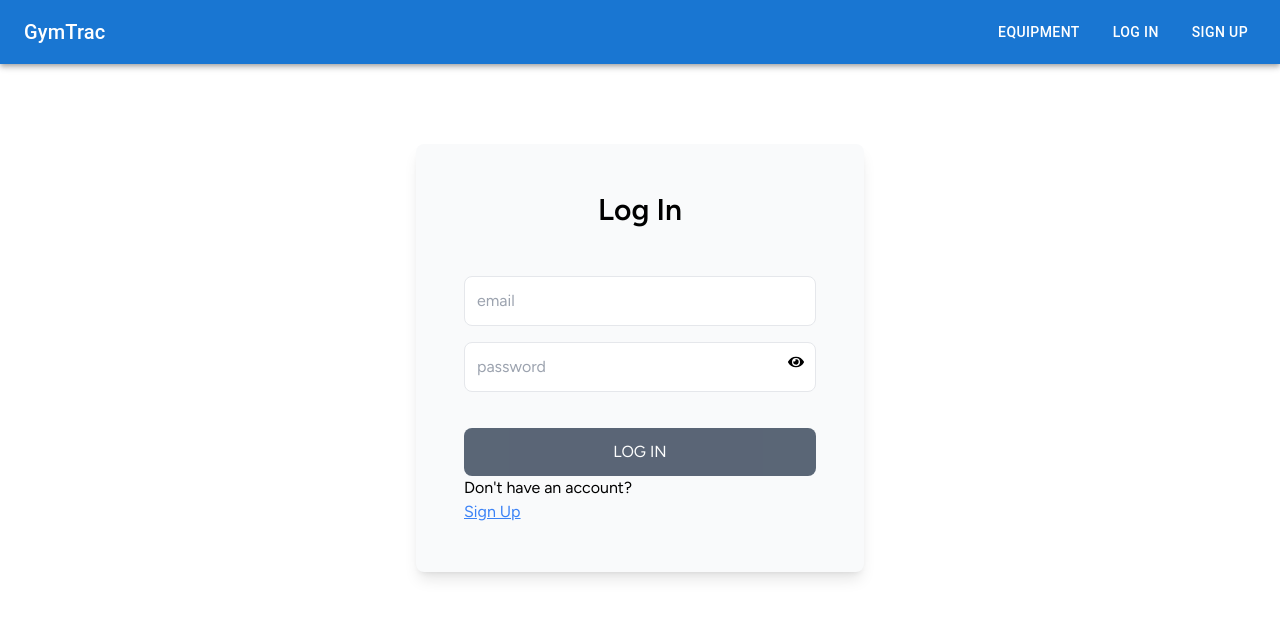
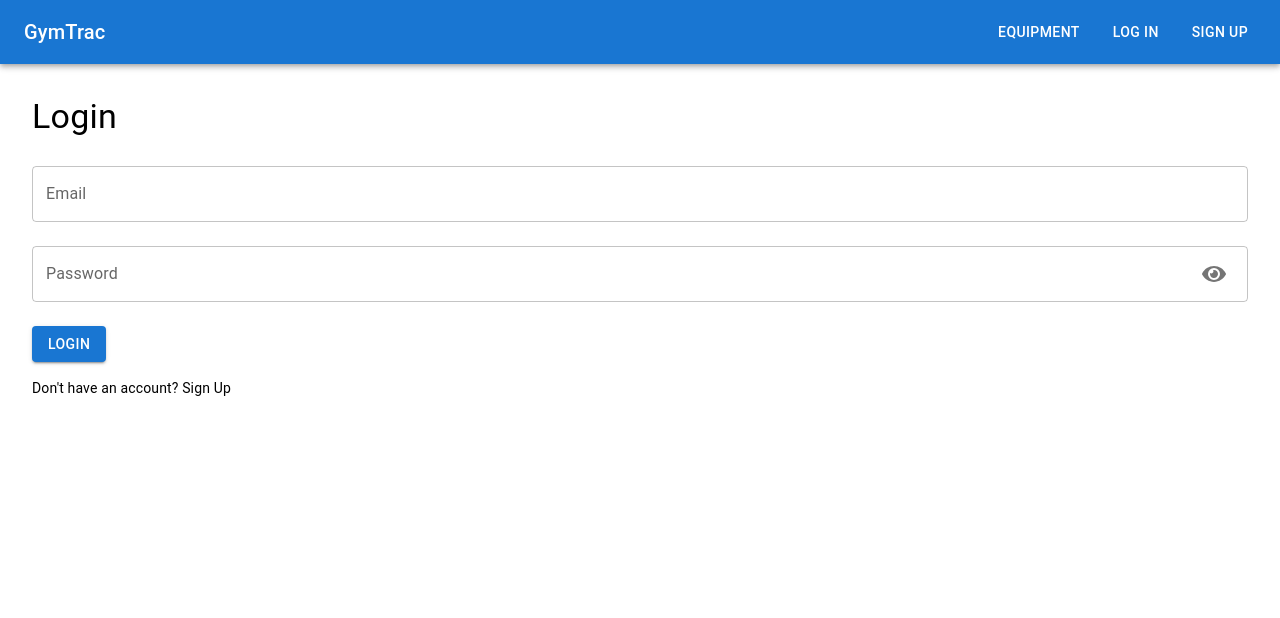
Before and after one commit to pamodl/GMS, a React (Vite) app in the folder front/: page /login in a window 1280 px wide. Shown: the top 618 px of the page. Built offline with nearby package versions, Linux system fonts and the light colour scheme.

Commit message:
Refactor user registration to use 'regNumber' instead of 'studentRegNumber' and add role selection in SignUp; implement private routes for admin access

```diff
--- a/front/src/App.jsx
+++ b/front/src/App.jsx
@@ -1,5 +1,6 @@
 import React from 'react';
-import { Routes, Route, BrowserRouter } from 'react-router-dom';
+import { Routes, Route, BrowserRouter, Navigate } from 'react-router-dom';
+import { useSelector } from 'react-redux';
 import Home from './pages/Home';
 import Login from './pages/Login';
 import SignUp from './pages/SignUp';
@@ -10,6 +11,17 @@ import Header from './components/Header';
 import Profile from './pages/profile';
 import AdminDashboard from './components/AdminDashboard';
 import AdminEquipment from './pages/AdminEquipment';
+
+const PrivateRoute = ({ element, roles, ...rest }) => {
+  const currentUser = useSelector((state) => state.user.currentUser);
+  if (!currentUser) {
+    return <Navigate to="/login" />;
+  }
+  if (roles && !roles.includes(currentUser.role)) {
+    return <Navigate to="/" />;
+  }
+  return element;
+};
 
 export default function App() {
   return (
@@ -23,8 +35,8 @@ export default function App() {
         <Route path="/check-in-out" element={<CheckInOut />} />
         <Route path="/view-equipment" element={<ViewEquipment />} />
         <Route path="/profile" element={<Profile />} />
-        <Route path="/admin" element={<AdminDashboard />} />
-        <Route path="/admin/equipment" element={<AdminEquipment />} />
+        <Route path="/admin" element={<PrivateRoute element={<AdminDashboard />} roles={['admin']} />} />
+        <Route path="/admin/equipment" element={<PrivateRoute element={<AdminEquipment />} roles={['admin']} />} />
       </Routes>
     </BrowserRouter>
   );
--- a/front/src/pages/Login.jsx
+++ b/front/src/pages/Login.jsx
@@ -3,13 +3,15 @@ import { Link, useNavigate } from 'react-router-dom';
 import { FaEye, FaEyeSlash } from 'react-icons/fa';
 import { useDispatch, useSelector } from 'react-redux';
 import { loginStart, loginSuccess, loginFailure } from '../redux/user/userSlice';
+import axios from 'axios';
+import { TextField, Button, Box, Typography, Alert, IconButton, InputAdornment } from '@mui/material';
 
 export default function Login() {
   const [formData, setFormData] = React.useState({
     email: '',
     password: ''
   });
-  const { loading, error} = useSelector((state) => state.user)
+  const { loading, error } = useSelector((state) => state.user);
   const [passwordVisible, setPasswordVisible] = React.useState(false);
   const navigate = useNavigate();
   const dispatch = useDispatch();
@@ -20,95 +22,76 @@ export default function Login() {
 
   const handleChange = (e) => {
     const { id, value } = e.target;
-    setFormData({
-      ...formData,
+    setFormData((prevFormData) => ({
+      ...prevFormData,
       [id]: value
-    });
+    }));
   };
 
-  const handleSubmit = async (e) => {
-    e.preventDefault();
+  const handleLogin = async () => {
+    dispatch(loginStart());
     try {
-      dispatch(loginStart());
-      const res = await fetch('/Back/auth/login', {
-        method: 'POST',
-        headers: {
-          'Content-Type': 'application/json',
-        },
-        body: JSON.stringify(formData),
-      });
-
-      if (!res.ok) {
-        const errorText = await res.text();
-        throw new Error(errorText || 'Something went wrong');
+      const response = await axios.post('/Back/auth/login', formData);
+      if (response.data.user) {
+        dispatch(loginSuccess(response.data.user));
+        if (response.data.user.role === 'admin') {
+          navigate('/admin');
+        } else {
+          navigate('/');
+        }
+      } else {
+        throw new Error('User data is missing in the response');
       }
-
-      const data = await res.json();
-      console.log(data);
-      if (data.success === false) {
-        dispatch(loginFailure(data.message));
-        return;
-      }
-
-      dispatch(loginSuccess(data));
-      navigate('/');
-
     } catch (err) {
-      dispatch(loginFailure(err.message));
+      console.error('Login error:', err.response?.data?.message || err.message);
+      dispatch(loginFailure(err.response?.data?.message || 'Login failed'));
     }
-  }
+  };
 
   return (
-    <div className="min-h-screen flex flex-col items-center">
-      <div className="bg-gray-50 rounded-lg shadow-lg p-8 w-full max-w-md mt-20 space-y-8">
-        <div className='p-4 max-w-lg mx-auto'>
-          <h1 className='text-3xl text-center font-semibold mb-12'>
-            Log In
-          </h1>
-          <form onSubmit={handleSubmit} className='flex flex-col gap-4'>
-            <input
-              type="email"
-              placeholder='email'
-              className='border p-3 rounded-lg'
-              id='email'
-              onChange={handleChange} />
-
-            <div className='relative'>
-              <input
-                type={passwordVisible ? "text" : "password"}
-                placeholder='password'
-                className='border p-3 rounded-lg w-full'
-                id='password'
-                onChange={handleChange}
-              />
-              <button
-                type="button"
-                onClick={togglePasswordVisibility}
-                className="absolute right-3 top-3"
-              >
+    <Box sx={{ padding: 4 }}>
+      <Typography variant="h4" gutterBottom>
+        Login
+      </Typography>
+      {error && <Alert severity="error">{error}</Alert>}
+      <TextField
+        label="Email"
+        id="email"
+        value={formData.email}
+        onChange={handleChange}
+        fullWidth
+        margin="normal"
+      />
+      <TextField
+        label="Password"
+        id="password"
+        type={passwordVisible ? 'text' : 'password'}
+        value={formData.password}
+        onChange={handleChange}
+        fullWidth
+        margin="normal"
+        InputProps={{
+          endAdornment: (
+            <InputAdornment position="end">
+              <IconButton onClick={togglePasswordVisibility}>
                 {passwordVisible ? <FaEyeSlash /> : <FaEye />}
-              </button>
-            </div>
-
-            <button
-              disabled={loading || !formData.email || !formData.password}
-              className='bg-slate-700 text-white p-3 rounded-lg uppercase hover:opacity-95 disabled:opacity-80 mt-5'>
-              {loading ? 'Loading..' : 'Log In'}
-            </button>
-          </form>
-          <div>
-            <p>
-              Don't have an account?
-            </p>
-            <Link to={"/signup"}>
-              <span className='text-blue-500 underline'>
-                Sign Up
-              </span>
-            </Link>
-          </div>
-          {error && <p className='text-red-500'>{error}</p>}
-        </div>
-      </div>
-    </div>
+              </IconButton>
+            </InputAdornment>
+          )
+        }}
+      />
+      <Button
+        variant="contained"
+        color="primary"
+        onClick={handleLogin}
+        sx={{ marginTop: 2 }}
+        disabled={loading}
+      >
+        {loading ? 'Logging in...' : 'Login'}
+      </Button>
+      <Typography variant="body2" sx={{ marginTop: 2 }}>
+        Don't have an account? <Link to="/signup">Sign Up</Link>
+      </Typography>
+    </Box>
   );
 }
--- a/front/src/pages/SignUp.jsx
+++ b/front/src/pages/SignUp.jsx
@@ -1,6 +1,6 @@
-import React from 'react'
-import { Link, useNavigate } from 'react-router-dom'
-import { FaEye, FaEyeSlash } from 'react-icons/fa'
+import React from 'react';
+import { Link, useNavigate } from 'react-router-dom';
+import { FaEye, FaEyeSlash } from 'react-icons/fa';
 
 export default function SignUp() {
   const [formData, setFormData] = React.useState({
@@ -8,7 +8,8 @@ export default function SignUp() {
     email: '',
     password: '',
     passwordConfirm: '',
-    studentRegNumber: ''
+    regNumber: '',
+    role: 'student', // Default role
   });
   const [error, setError] = React.useState(null);
   const [loading, setLoading] = React.useState(false);
@@ -41,12 +42,19 @@ export default function SignUp() {
     });
   };
 
+  const handleRoleChange = (e) => {
+    setFormData({
+      ...formData,
+      role: e.target.value
+    });
+  };
+
   const handleSubmit = async (e) => {
     e.preventDefault();
     const regNumberPattern = /^[A-Za-z]{2}\/\d{4}\/\d{5}$/;
 
-    if (!regNumberPattern.test(formData.studentRegNumber)) {
-      setError('Student Registration Number Not Valid');
+    if (!regNumberPattern.test(formData.regNumber)) {
+      setError('Registration Number Not Valid');
       return;
     }
 
@@ -113,9 +121,9 @@ export default function SignUp() {
 
             <input
               type="text"
-              placeholder='student registration number' // Add this input field
+              placeholder='registration number'
               className='border p-3 rounded-lg'
-              id='studentRegNumber'
+              id='regNumber'
               onChange={handleChange} />
 
             <div className='relative'>
@@ -152,8 +160,19 @@ export default function SignUp() {
               </button>
             </div>
 
+            <select
+              id="role"
+              value={formData.role}
+              onChange={handleRoleChange}
+              className='border p-3 rounded-lg'
+            >
+              <option value="student">Student</option>
+              <option value="academic">Academic</option>
+              <option value="non-academic">Non-Academic</option>
+            </select>
+
             <button
-              disabled={loading || !formData.username || !formData.email || !formData.password || !formData.passwordConfirm || !formData.studentRegNumber} // Add studentRegNumber to the condition
+              disabled={loading || !formData.username || !formData.email || !formData.password || !formData.passwordConfirm || !formData.regNumber}
               className='bg-slate-700 text-white p-3 rounded-lg uppercase hover:opacity-95 disabled:opacity-80 mt-5'>
               {loading ? 'Loading..' : 'Sign Up'}
             </button>
--- a/front/src/pages/profile.jsx
+++ b/front/src/pages/profile.jsx
@@ -59,7 +59,7 @@ export default function Profile() {
         <strong>Email:</strong> {currentUser.email}
       </Typography>
       <Typography variant="body1">
-        <strong>Student Registration Number:</strong> {currentUser.studentRegNumber}
+        <strong>Registration Number:</strong> {currentUser.regNumber}
       </Typography>
       <Button variant="contained" color="primary" onClick={handleLogout} sx={{ marginTop: 2 }}>
         Log Out
```
Also changed, not shown: 2 other files (tests, documents, lock files or other folders).
